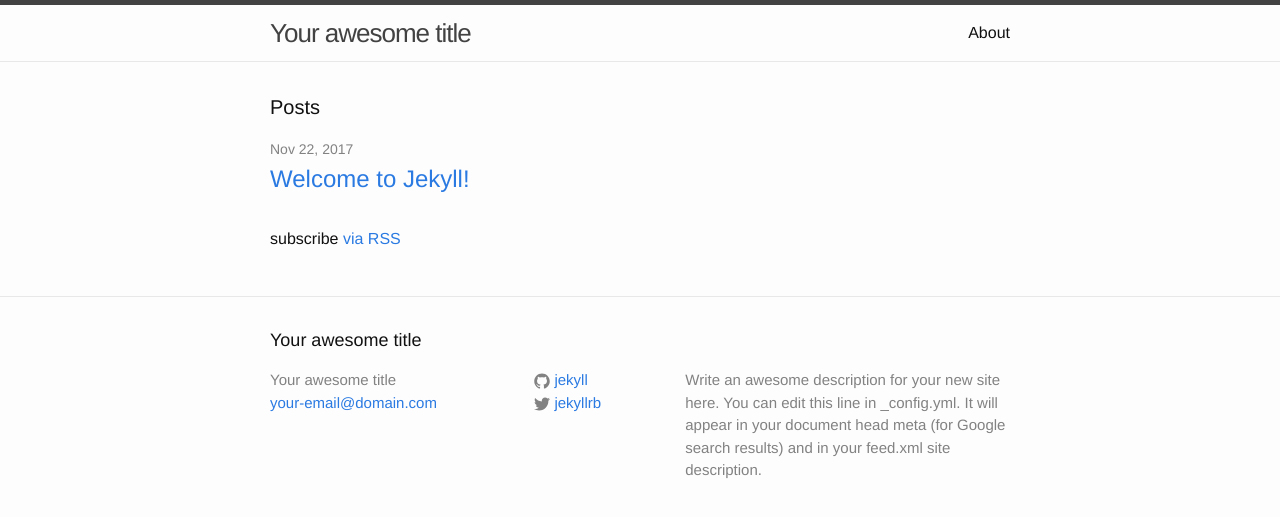
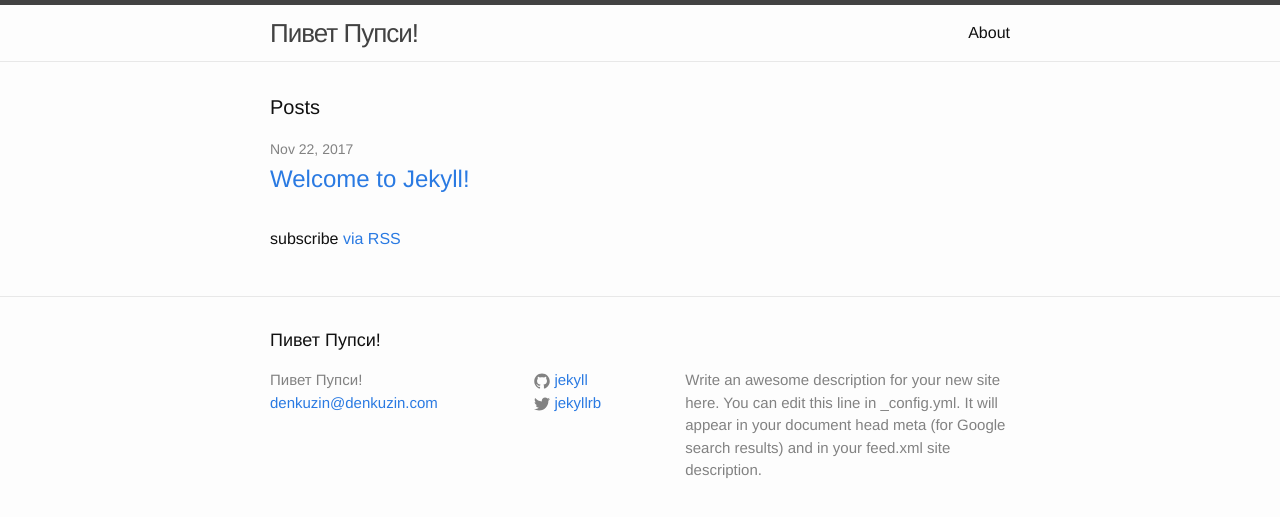
Before and after one commit to denkuzin/deploy_website_example, a Jekyll site: the page built from index.html, in a window 1280 px wide. Shown: the top 517 px of the page. Built offline with Jekyll 4.4.1, drawn with Linux system fonts in a browser that asks for light colours.

Commit message:
change title

```diff
--- a/_config.yml
+++ b/_config.yml
@@ -6,8 +6,8 @@
 # 'jekyll serve'. If you change this file, please restart the server process.
 
 # Site settings
-title: Your awesome title
-email: your-email@domain.com
+title: Пивет Пупси!
+email: denkuzin@denkuzin.com
 description: > # this means to ignore newlines until "baseurl:"
   Write an awesome description for your new site here. You can edit this
   line in _config.yml. It will appear in your document head meta (for
```
